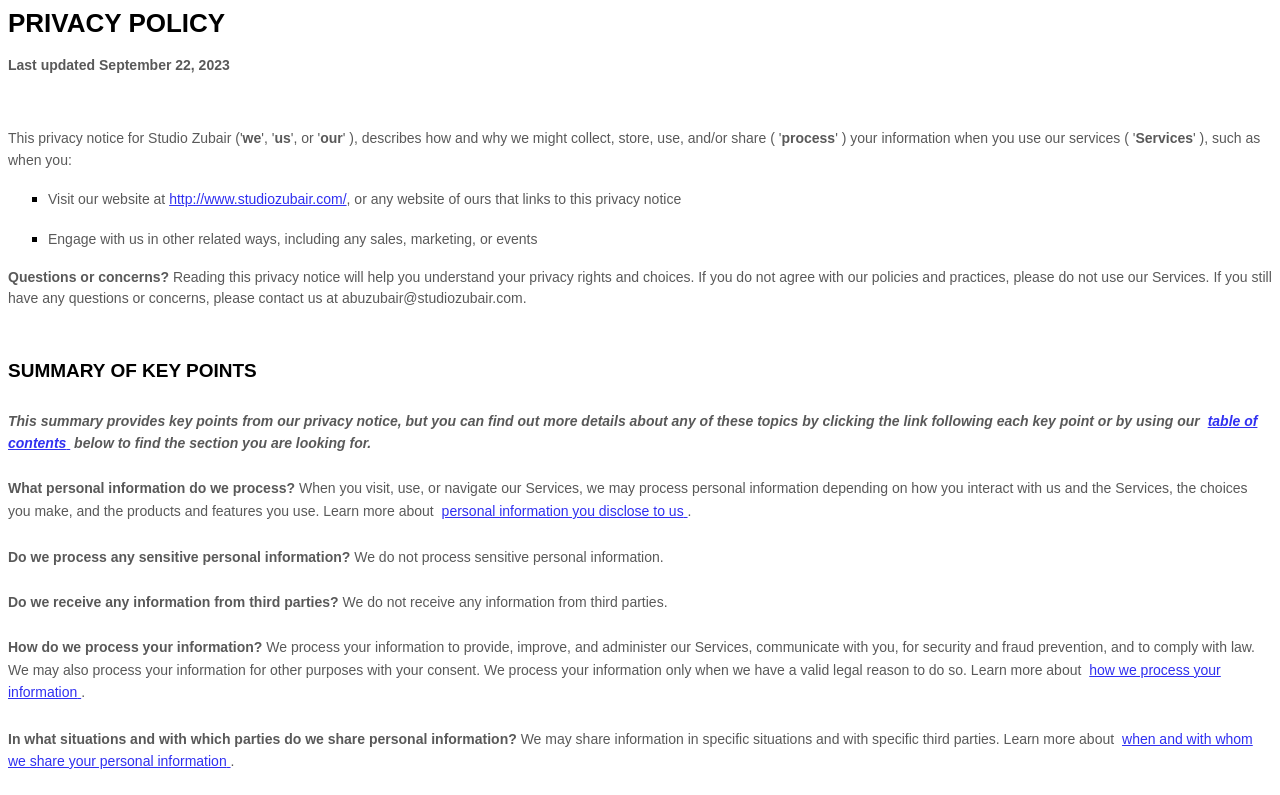
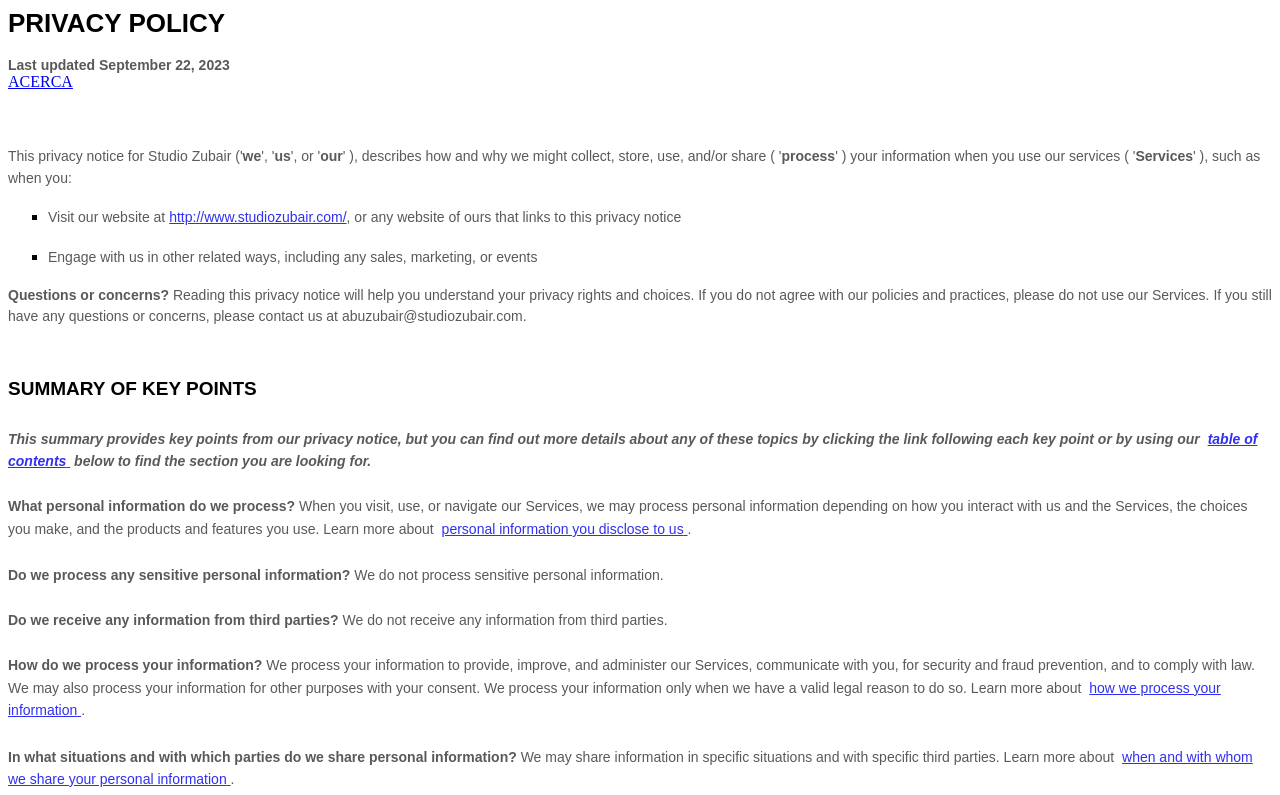
Before and after one commit to azubair2012/privacy-policy, a plain HTML site: page index.html in a window 1280 px wide. Shown: the top 795 px of the page. Drawn offline with Linux system fonts and the light colour scheme.

Commit message:
Update index.html

```diff
--- a/index.html
+++ b/index.html
@@ -55,6 +55,7 @@
         </strong>
         </span>
     </div>
+ <div><a href="j&r_pp.html">ACERCA</a></div>
     <div><br></div>
     <div><br></div>
     <div><br></div>
```
